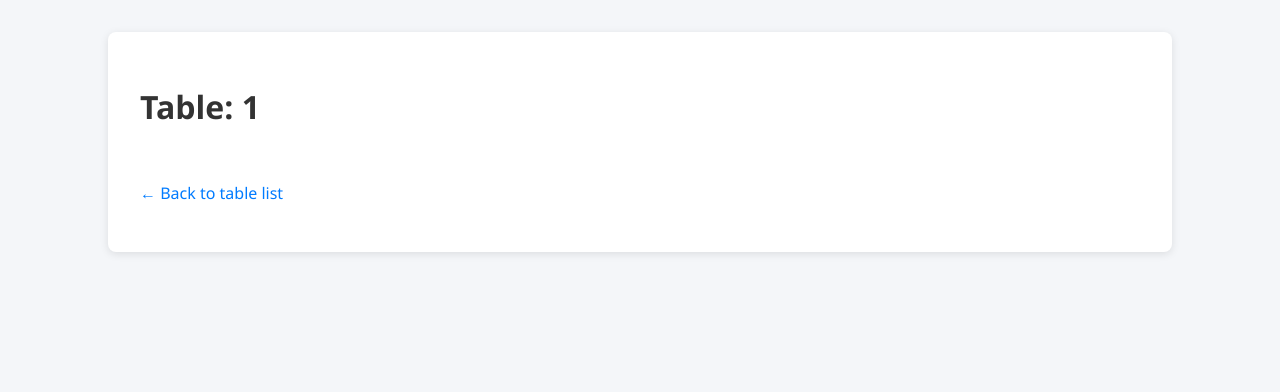
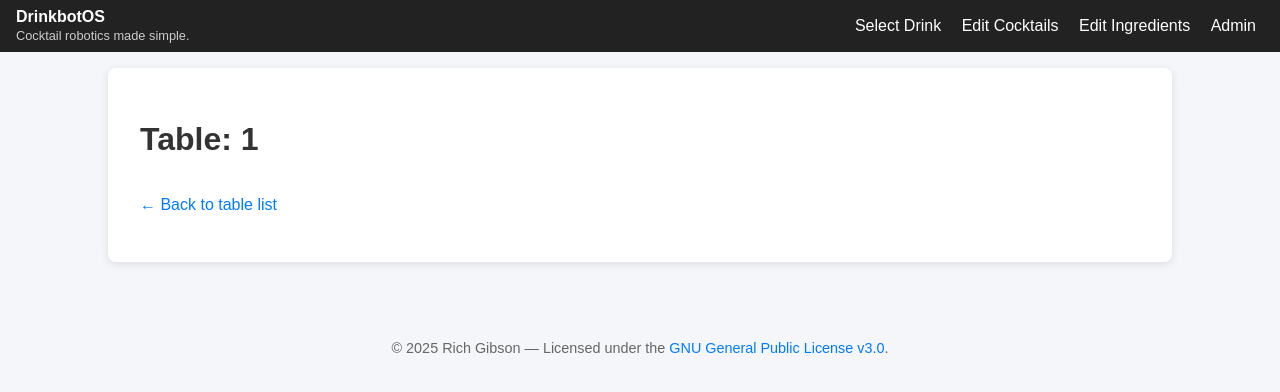
Before and after one commit to RichGibson/drinkbotos, a Flask app: page /show_table/1 in a window 1280 px wide. Shown: the top 392 px of the page. Run offline with Flask 3, Linux system fonts and the light colour scheme.

Commit message:
multiple sketches of what this might look like

```diff
--- a/app.py
+++ b/app.py
@@ -2,14 +2,49 @@ from flask import Flask, jsonify, render_template
 from dbviewer import db_view
 import sqlite3
 from collections import defaultdict
+import json
 
 app = Flask(__name__)
 
 DB_PATH = "cocktail_robot.db"
 
+def get_theme():
+    theme="default"
+    return theme
+
+@app.context_processor
+def inject_theme():
+    theme=get_theme()
+    themes = ['default', 'dark', 'minimal_grid', 'polaroid_theme',
+              'dark_arcade', 'jungle_jam', 'neon_nightclub', 'space_bar']
+    return dict(theme="default", themes=themes)
+
+
+
+def get_featured_cocktails(db_path="cocktail_robot.db"):
+    conn = sqlite3.connect(db_path)
+    conn.row_factory = sqlite3.Row
+    cursor = conn.cursor()
+
+    cursor.execute("SELECT id, name, description FROM cocktails LIMIT 10")  # or ORDER BY something
+    rows = cursor.fetchall()
+
+    cocktails = []
+    for row in rows:
+        cocktails.append({
+            "id": row["id"],
+            "name": row["name"],
+            "description": row["description"] or ""
+        })
+
+    conn.close()
+    return cocktails
+
 @app.route("/")
-def home():
-    return render_template("home.html")
+def index():
+    cocktails = get_featured_cocktails()
+    return render_template("index.html", cocktails=cocktails)
+
 
 @app.route("/api/status")
 def status():
@@ -86,6 +121,7 @@ def show_table(table_name):
     try:
         cur.execute(f"SELECT * FROM {table_name}")
         rows = cur.fetchall()
+
     except sqlite3.Error as e:
         rows = []
         print(f"Error reading {table_name}: {e}")
@@ -114,12 +150,70 @@ def get_database_tables():
             })
         return table_info
 
+#def db_view():
 @app.route("/db/tables")
-def db_view():
+def show_tables():
     tables = get_database_tables()
     recipes = get_cocktail_recipes()
     recipes=get_cocktails_with_ingredients_and_types()
     return render_template("tables.html", tables=tables, recipes=recipes)
 
+@app.route("/cocktail_detail/<int:cocktail_id>")
+def cocktail_detail(cocktail_id):
+    with sqlite3.connect(DB_PATH) as conn:
+        conn.row_factory = sqlite3.Row
+        c = conn.cursor()
+        cocktail = c.execute('SELECT name, description FROM cocktails WHERE id=?', (cocktail_id,)).fetchone()
+        cocktail_name, cocktail_description = cocktail['name'], cocktail['description']
+
+        query = (
+            "SELECT t.name as type, i.name, ci.quantity, ci.unit, ci.note, i.abv "
+            "FROM cocktail_ingredients ci "
+            "JOIN ingredients i ON ci.ingredient_id = i.id "
+            "LEFT JOIN ingredient_types it ON i.id = it.ingredient_id "
+            "LEFT JOIN types t ON it.type_id = t.id "
+            "WHERE ci.cocktail_id = ?"
+        )
+        rows = c.execute(query, (cocktail_id,)).fetchall()
+
+        ingredient_map = defaultdict(lambda: {
+            "type": set(),
+            "base": 0,
+            "unit": "",
+            "note": None,
+            "abv": 0,
+            "name": ""
+        })
+
+        for row in rows:
+            key = row["name"]
+            ingredient_map[key]["name"] = key
+            ingredient_map[key]["type"].add(row["type"] or "Other")
+            ingredient_map[key]["base"] = row["quantity"]
+            ingredient_map[key]["unit"] = row["unit"]
+            ingredient_map[key]["note"] = row["note"]
+            ingredient_map[key]["abv"] = row["abv"]
+
+        ingredients = [
+            {
+                "name": val["name"],
+                "type": list(val["type"]),
+                "base": val["base"],
+                "unit": val["unit"],
+                "note": val["note"],
+                "abv": val["abv"]
+            }
+            for val in ingredient_map.values()
+        ]
+
+        print("DEBUG: INGREDIENTS =", ingredients)
+        ingredients_json = json.dumps(ingredients)
+        return render_template(
+            "cocktail_detail.html",
+            cocktail_name=cocktail_name,
+            cocktail_description=cocktail_description,
+            ingredients_json=ingredients_json
+        )
+
 if __name__ == "__main__":
     app.run(debug=True)
--- a/requirements.txt
+++ b/requirements.txt
@@ -1 +1,2 @@
 flask
+gunicorn
--- a/static/static/style.css
+++ b/static/themes/default/style.css
@@ -18,23 +18,27 @@ h1, h2, h3 {
   color: #333;
 }
 
-table.data-table {
-  width: 100%;
-  border-collapse: collapse;
+.cocktail-grid {
+  display: flex;
+  flex-wrap: wrap;
+  gap: 1rem;
   margin-top: 1rem;
-  margin-bottom: 2rem;
 }
 
-table.data-table th,
-table.data-table td {
-  padding: 0.75rem;
+.cocktail-card {
+  background: #fff;
   border: 1px solid #ccc;
-  text-align: left;
+  padding: 1rem;
+  width: 200px;
+  border-radius: 8px;
+  box-shadow: 0 2px 6px rgba(0, 0, 0, 0.05);
+  transition: transform 0.2s;
+  text-align: center;
 }
 
-table.data-table th {
-  background-color: #e9ecef;
-  color: #212529;
+.cocktail-card:hover {
+  transform: scale(1.03);
+  cursor: pointer;
 }
 
 a {
--- /dev/null
+++ b/templates/base.html
@@ -0,0 +1,59 @@
+<!DOCTYPE html>
+<html lang="en">
+<head>
+  <meta charset="UTF-8">
+  <title>{% block title %}DrinkbotOS{% endblock %}</title>
+  <link rel="stylesheet" href="{{ url_for('static', filename='themes/' ~ theme ~ '/style.css') }}">
+  <style>
+    body {
+      font-family: sans-serif;
+      margin: 0;
+      padding: 0;
+    }
+    header {
+      background-color: #222;
+      color: white;
+      padding: 0.5rem 1rem;
+      display: flex;
+      justify-content: space-between;
+      align-items: center;
+    }
+    nav a {
+      color: white;
+      margin: 0 0.5rem;
+      text-decoration: none;
+    }
+    nav a:hover {
+      text-decoration: underline;
+    }
+    main {
+      padding: 1rem;
+    }
+    footer {
+      text-align: center;
+      font-size: 0.9em;
+      padding: 1rem;
+      margin-top: 2rem;
+      color: #666;
+    }
+  </style>
+</head>
+<body>
+  <header>
+    <div><a href="{{ url_for('index', theme=theme) }}" style="color:white; text-decoration:none;"><strong>DrinkbotOS</strong></a><br><small style="font-size:0.8em; color:#ccc;">Cocktail robotics made simple.</small></div>
+    <nav>
+      <a href="{{ url_for('index', theme=theme) }}">Select Drink</a>
+      <a href="#">Edit Cocktails</a>
+      <a href="#">Edit Ingredients</a>
+      <a href="{{ url_for('show_tables') }}">Admin</a>
+    </nav>
+  </header>
+  <main>
+    {% block content %}{% endblock %}
+  </main>
+  <footer>
+    <p>&copy; 2025 Rich Gibson — Licensed under the <a href="https://www.gnu.org/licenses/gpl-3.0.html" target="_blank">GNU General Public License v3.0</a>.</p>
+
+  </footer>
+</body>
+</html>
--- a/templates/show_table.html
+++ b/templates/show_table.html
@@ -1,11 +1,8 @@
-<!DOCTYPE html>
-<html lang="en">
-<head>
-  <meta charset="UTF-8">
-  <title>Table: {{ table_name }}</title>
-  <link rel="stylesheet" href="/static/style.css">
-</head>
-<body>
+{% extends "base.html" %}
+
+{% block title %}Table: {{ table_name }} - DrinkbotOS{% endblock %}
+
+{% block content %}
 <div class="container">
   <h1>Table: {{ table_name }}</h1>
   <table class="data-table">
@@ -30,5 +27,4 @@
   </table>
   <p><a href="/db/tables">← Back to table list</a></p>
 </div>
-</body>
-</html>
+{% endblock %}
--- /dev/null
+++ b/wsgi.py
@@ -0,0 +1,3 @@
+from app import app
+if __name__ == "__main__":
+    app.run()
```
Also changed, not shown: templates/cocktail_detail.html (added, +224 -0 lines), templates/index.html (added, +19 -0 lines), templates/tables.html (+6 -41 lines), README.md, 2 other files. Lines whose indentation alone changed are shown as unchanged.
